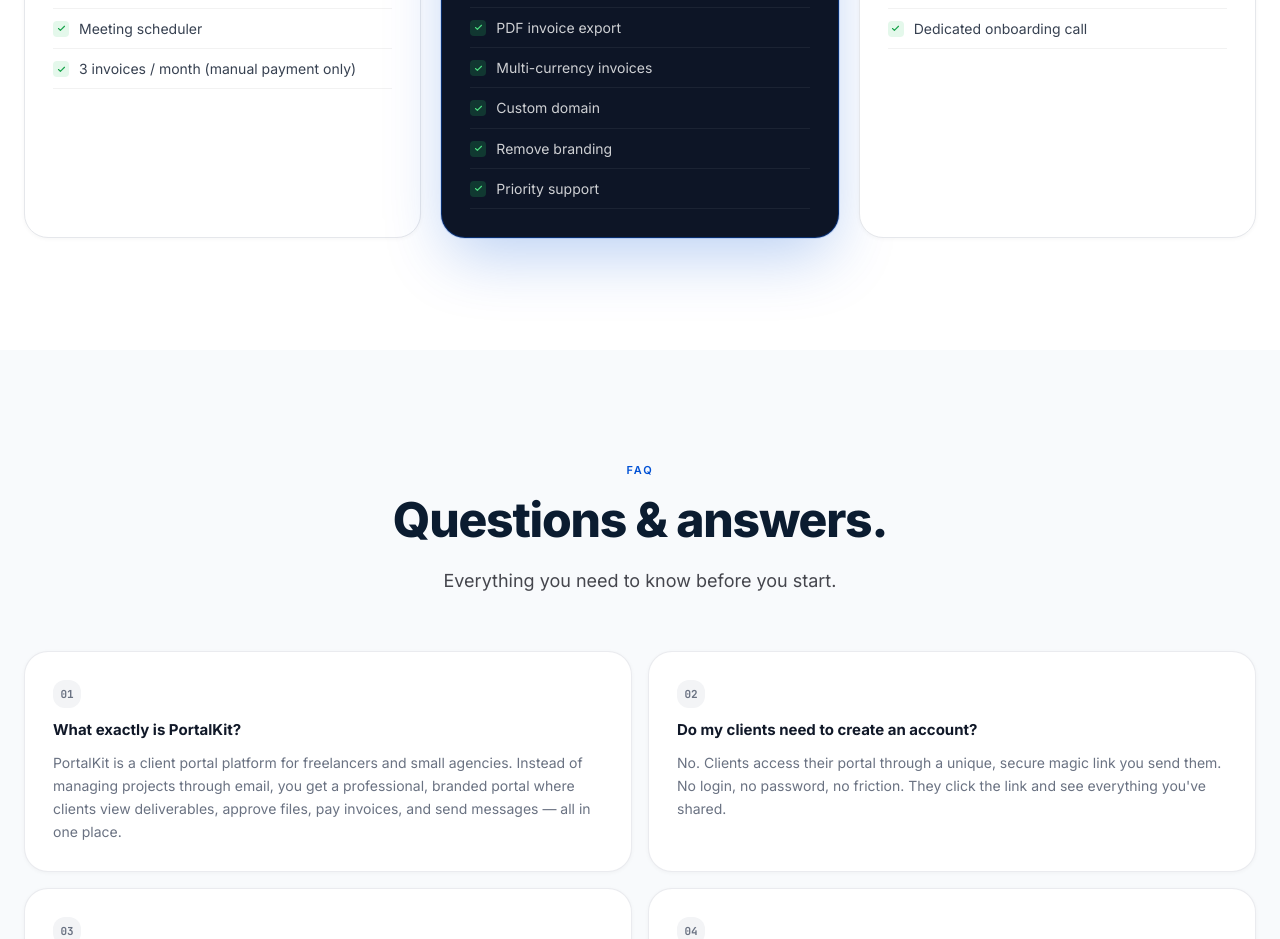
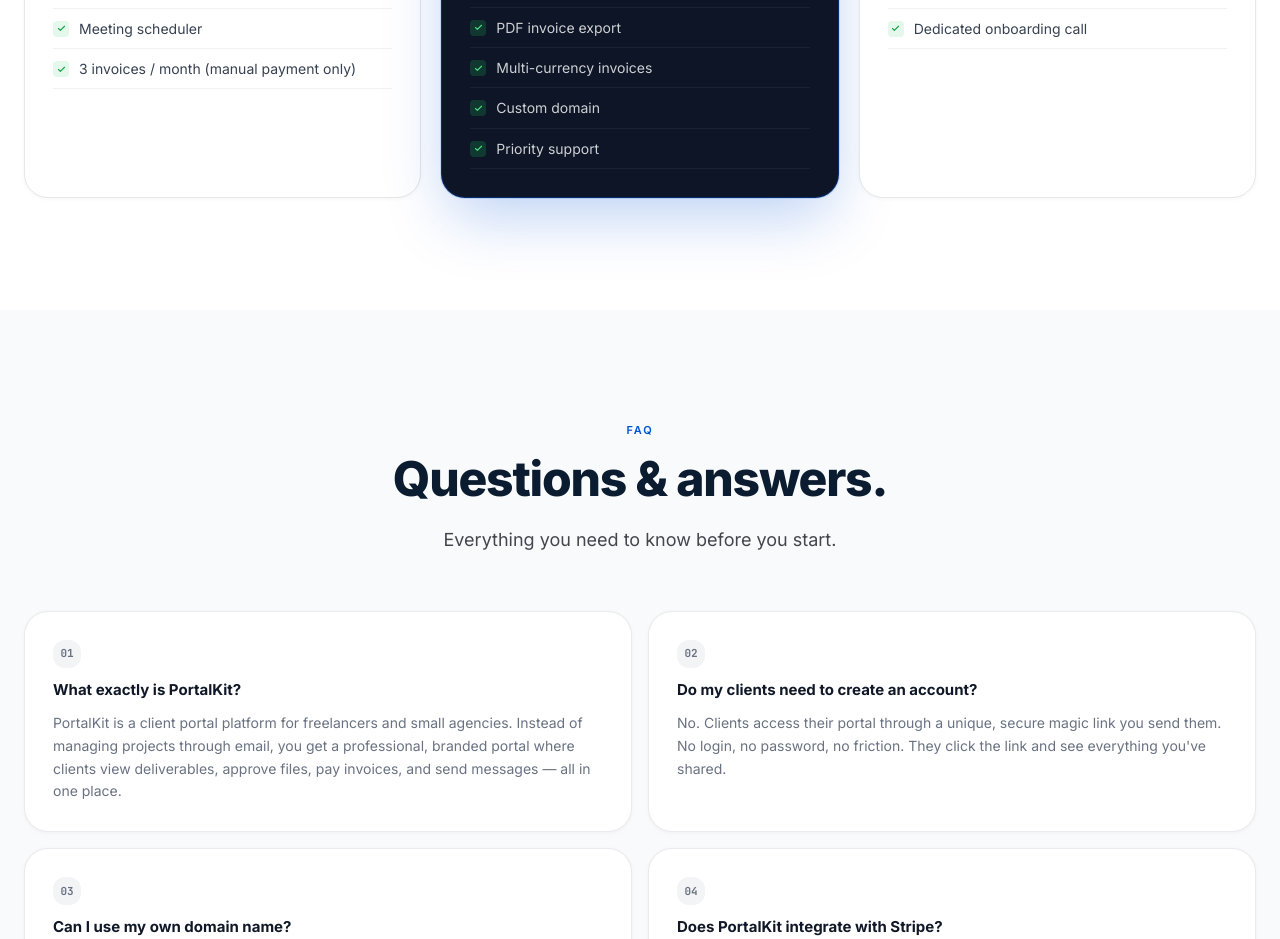
Before and after one commit to vihangamallawaarachchi2001/portal-kit, a Next.js app: page / in a window 1280 px wide. Shown: the part 6220-7159 px from the top of the page. Built offline with nearby package versions, Linux system fonts and the light colour scheme; no server answers.

Commit message:
ui: Update pricing.tsx (components/home/pricing.tsx)

```diff
--- a/components/home/pricing.tsx
+++ b/components/home/pricing.tsx
@@ -43,8 +43,8 @@ const PLANS = [
       { text: 'PDF invoice export',         included: true  },
       { text: 'Multi-currency invoices',    included: true  },
       { text: 'Custom domain',              included: true  },
-      { text: 'Remove branding',            included: true  },
       { text: 'Priority support',           included: true  },
+      { text: 'Remove branding',            included: false },
       { text: 'Team members',               included: false },
       { text: 'Advanced analytics',         included: false },
     ],
```
